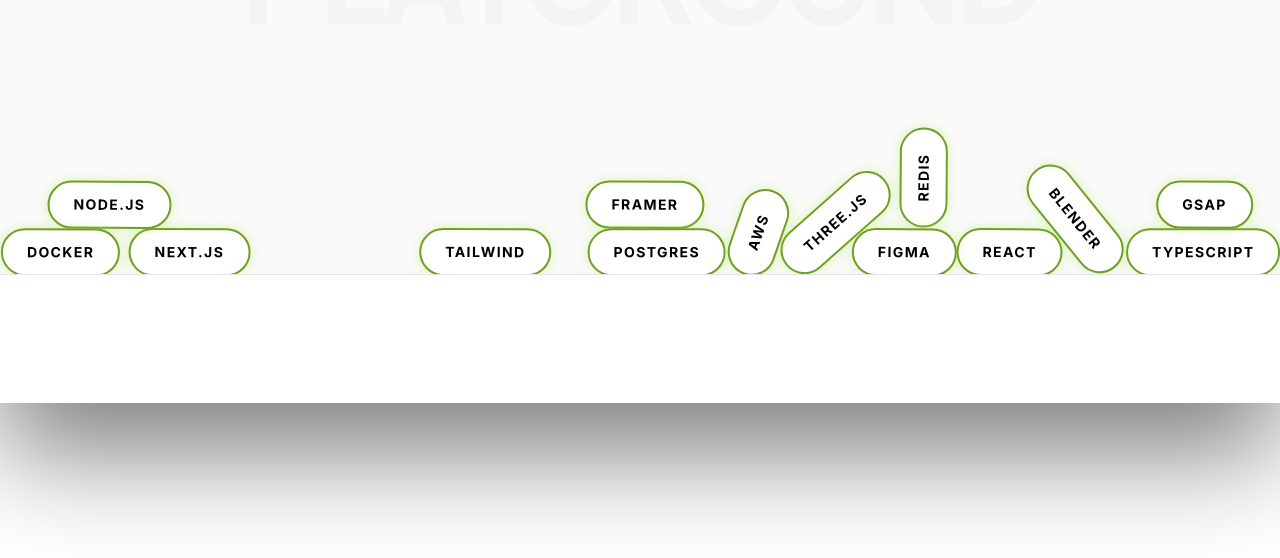
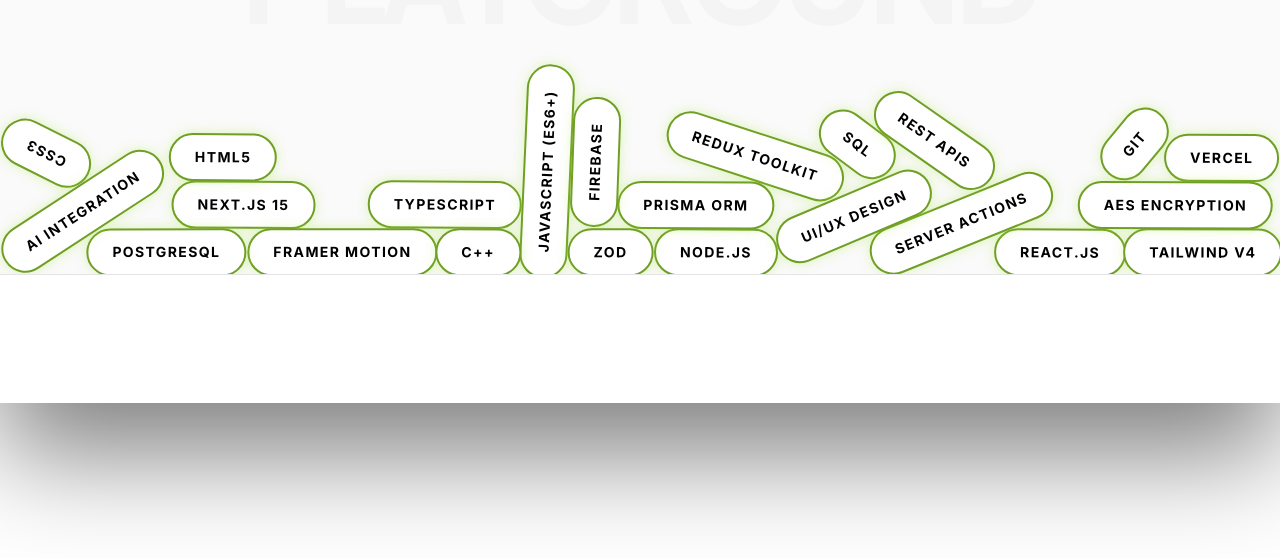
Before and after one commit to mkhan0012/New-Portfolio, a Next.js app: page / in a window 1280 px wide. Shown: the part 7130-7688 px from the top of the page. Built offline with nearby package versions, Linux system fonts and the light colour scheme.

Commit message:
More Languages added

```diff
--- a/src/app/page.tsx
+++ b/src/app/page.tsx
@@ -23,6 +23,7 @@
 const manrope = Manrope({ subsets: ["latin"] });
 const mono = JetBrains_Mono({ subsets: ["latin"] });
 
+// --- THEMES ---
 const THEMES = {
   morning: {
     name: "Sunrise",
@@ -67,9 +68,16 @@
   { id: "06", title: "MindScribe", category: "AI", desc: "An intelligent writing companion that turns thoughts into clear, expressive content.", link: "https://notes-chi-olive.vercel.app", color: "bg-indigo-600", img: "/notes.png", tags: ["OpenAI","Notes","API"] }
 ];
 
-const TECH_ITEMS = ["Next.js", "React", "TypeScript", "Tailwind", "Framer", "Three.js", "Node.js", "Postgres", "Redis", "Docker", "AWS", "Figma", "Blender", "GSAP"];
+// --- UPDATED TECH ITEMS (ALL SKILLS ADDED) ---
+const TECH_ITEMS = [
+  "Next.js 15", "React.js", "Tailwind v4", "TypeScript", "JavaScript (ES6+)",
+  "Redux Toolkit", "Framer Motion", "Node.js", "Prisma ORM", "PostgreSQL",
+  "Firebase", "Server Actions", "Git", "Vercel", "Zod",
+  "C++", "SQL", "HTML5", "CSS3",
+  "AI Integration", "AES Encryption", "REST APIs", "UI/UX Design"
+];
 
-// --- UTILS ---
+// --- UTILS & ANIMATIONS ---
 const GrainOverlay = () => (
   <div className="fixed inset-0 z-[9999] pointer-events-none opacity-[0.07] mix-blend-overlay">
     <svg className="w-full h-full"><filter id="noiseFilter"><feTurbulence type="fractalNoise" baseFrequency="0.8" numOctaves="3" stitchTiles="stitch" /></filter><rect width="100%" height="100%" filter="url(#noiseFilter)" /></svg>
@@ -88,7 +96,7 @@
   return <span onMouseEnter={scramble} className={className}>{displayText}</span>;
 };
 
-// --- HEADER COMPONENT ---
+// --- ARCHITECTURAL HEADER ---
 function CreativeProjectHeader({ theme }: { theme: any }) {
   return (
     <div className="relative flex flex-col items-center justify-center mb-32">
@@ -108,7 +116,7 @@
   );
 }
 
-// --- UTILS ---
+// --- EXISTING COMPONENTS ---
 const Blueprint = ({ children, type, color, show }: { children: React.ReactNode, type: "underline" | "box" | "circle" | "highlight" | "strike-through" | "crossed-off" | "bracket", color: string, show: boolean }) => (
   <RoughNotation type={type} color={color} show={show} animationDuration={1500} strokeWidth={2} padding={5}>{children}</RoughNotation>
 )
@@ -299,7 +307,7 @@
       <div className="flex flex-col items-start pointer-events-auto"><h1 className={`text-xl font-bold tracking-tight ${manrope.className} text-white md:text-black md:mix-blend-normal`}>MOSHIN.DEV</h1><span className="text-xs text-zinc-500 font-medium tracking-widest mt-1"><HyperText text="FULL STACK ENGINEER" /></span></div>
       <div className="hidden md:flex flex-col items-end text-xs font-medium tracking-widest text-zinc-500 uppercase">
         <span className="flex items-center gap-2">
-          {/* UPDATED: SONAR DOT */}
+          {/* SONAR DOT */}
           <span className={`relative w-2 h-2 ${theme.accent} rounded-full sonar-effect`} />
           Available for Work
         </span>
@@ -327,11 +335,10 @@
 
   useEffect(() => {
     const hour = new Date().getHours();
-    // Use the new Hazard/Safety theme if late at night, or keep previous logic
     if (hour >= 6 && hour < 12) setTheme(THEMES.morning);
     else if (hour >= 12 && hour < 18) setTheme(THEMES.afternoon);
     else if (hour >= 18 && hour < 22) setTheme(THEMES.night);
-    else setTheme(THEMES.hazard); // Late night hazard mode
+    else setTheme(THEMES.hazard);
   }, []);
 
   useEffect(() => {
@@ -345,7 +352,6 @@
   useEffect(() => {
     if (!isLoading) {
       const ctx = gsap.context(() => {
-        // FIX: Replaced old .hero-char target with .hero-glitch-text wrapper for smoother fade in
         gsap.from(".hero-glitch-text", { y: 100, opacity: 0, duration: 1.5, stagger: 0.2, ease: "power4.out", delay: 0.2 });
         gsap.from(".hero-fade", { y: 20, opacity: 0, duration: 1, ease: "power2.out", delay: 1 });
       }, container);
```
